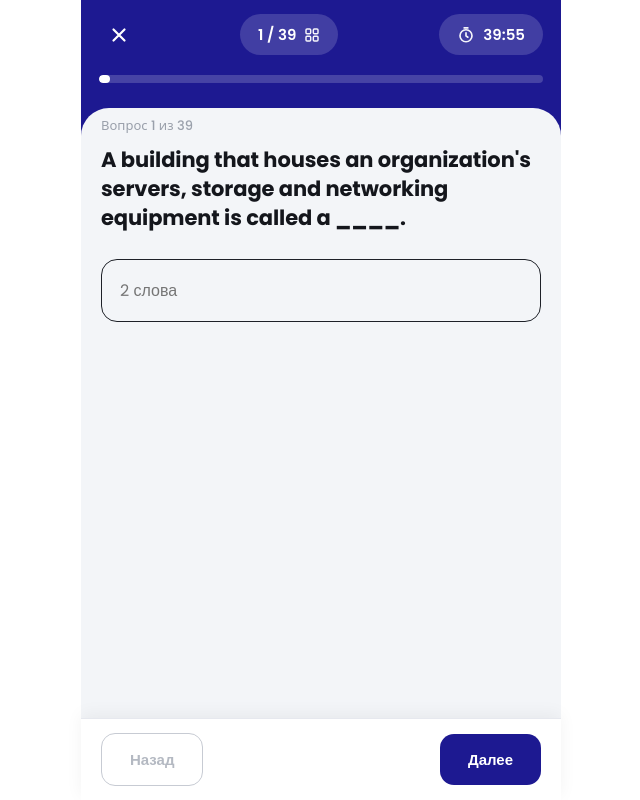
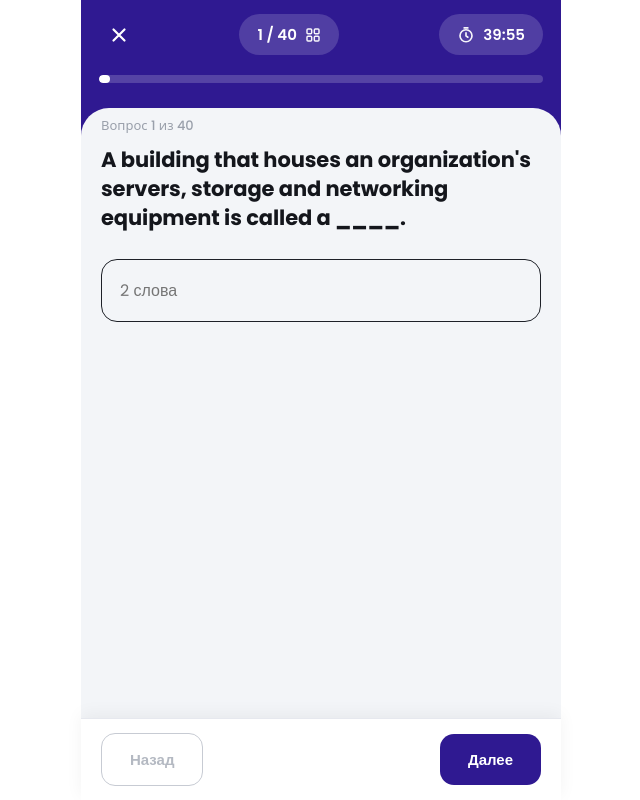
Before and after one commit to Dikossia/quiz-site123, a plain HTML site: page index.html in a window 1280 px wide. Shown: the whole page, without its empty margins (319-959 px from the left). Drawn offline with Linux system fonts and the light colour scheme.

Commit message:
Update primary color variables and quiz state key

```diff
--- a/index.html
+++ b/index.html
@@ -15,8 +15,8 @@
 <link href="https://fonts.googleapis.com/css2?family=Poppins:wght@400;500;600;700&display=swap" rel="stylesheet">
 <style>
   :root{
-    --primary:#1d1991;
-    --primary-dark:#1d1991;
+    --primary:#2f1991;
+    --primary-dark:#2f1991;
     --card:#F3F5F8;
     --text:#14161C;
     --muted:#9AA0AB;
@@ -309,6 +309,7 @@ const QUESTIONS = [
     options:["Sweden has no electricity costs","The cold climate allows free cooling with outside air, and cheap renewable hydroelectric power is available","To be closer to its users in the United States","Sea water can be pumped directly through the servers and naturally cool them without paying for additional tools"], answer:1 },
   { q:"SIMD is more energy efficient than MIMD because it fetches only one instruction for many data operations.", options:TF, answer:0 },
   { q:"Adding more cores always increases performance without any increase in power consumption.", options:TF, answer:1 },
+  { q:"Water is used to cool WSCs because it can carry away much more heat than the same volume of air.", options:TF, answer:0 },
   { q:"Bypassing, speculation and out-of-order execution together eliminate all delays caused by dependent instructions.", options:TF, answer:1 },
   { q:"In the MSI protocol, a block that is in the Modified state in one cache cannot be in the Shared state in another cache at the same time.", options:TF, answer:0 },
   { q:"What is a vector register?",
@@ -346,7 +347,7 @@ const QUESTIONS = [
 ];
 
 const TOTAL_MINUTES = 40;          // время на тест
-const STORAGE_KEY = "quiz_state_v2";
+const STORAGE_KEY = "quiz_state_v3";
 
 /* ========================================================= */
 const $ = id => document.getElementById(id);
```
